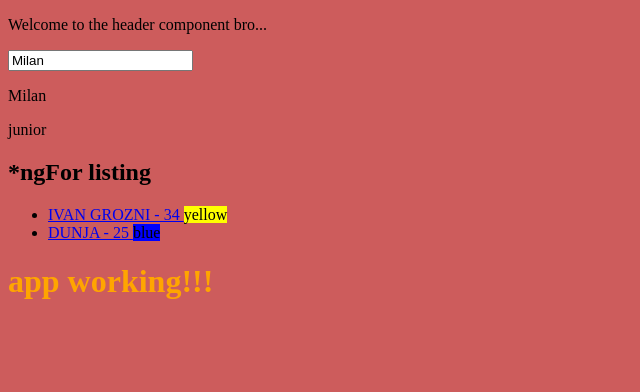
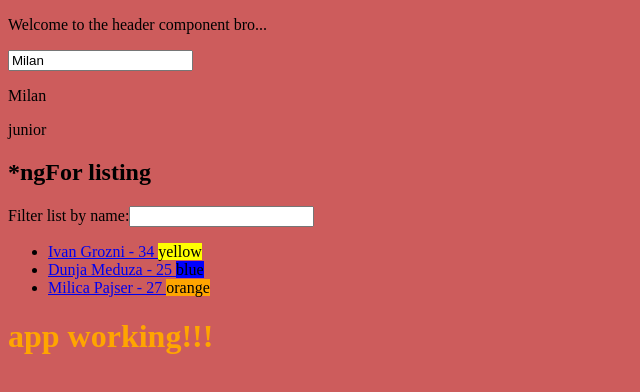
Before and after one commit to milanzivanov/portfolio-dev, an Angular app: page / in a window 1280 px wide. Shown: the top 392 px of the page, without its empty margins (0-640 px from the left). Built offline with nearby package versions, Linux system fonts and the light colour scheme.

Commit message:
custom filter pipe

```diff
--- a/src/app/app.module.ts
+++ b/src/app/app.module.ts
@@ -5,11 +5,13 @@ import { HttpModule } from '@angular/http';
 
 import { AppComponent } from './app.component';
 import { HeaderComponent } from './header/header.component';
+import { FilterPipe } from './filter.pipe';
 
 @NgModule({
   declarations: [
     AppComponent,
-    HeaderComponent
+    HeaderComponent,
+    FilterPipe
   ],
   imports: [
     BrowserModule,
--- /dev/null
+++ b/src/app/filter.pipe.ts
@@ -0,0 +1,17 @@
+import { Pipe, PipeTransform } from '@angular/core';
+
+@Pipe({
+  name: 'filter'
+})
+export class FilterPipe implements PipeTransform {
+
+  transform(listing: any, term: any): any {
+    // check if search is undifined === void 0
+    if (term === undefined) return listing;
+    // return updated ninjas array
+    return listing.filter(function(d){
+      return d.name.toLowerCase().includes(term.toLowerCase());
+    })
+  }
+
+}
--- a/src/app/header/header.component.html
+++ b/src/app/header/header.component.html
@@ -9,10 +9,16 @@
 
 
 <h2>*ngFor listing</h2>
+
+<form>
+  <label>Filter list by name:</label>
+   <!-- <input type="text" [(ngModel)]="term" [ngModelOptions]="{standalone: true}" /> -->
+   <input type="text" [(ngModel)]="term" name="name">
+</form>
 <ul>
-  <li *ngFor='let list of listing'>
+  <li *ngFor='let list of listing | filter:term'>
     <a href="#">
-      {{list.name | uppercase}} - {{list.age}}
+      {{list.name}} - {{list.age}}
     </a>
     <span [ngStyle]='{background: list.belt}'>{{list.belt}}</span>
   </li>
--- a/src/app/header/header.component.ts
+++ b/src/app/header/header.component.ts
@@ -1,4 +1,5 @@
 import { Component, OnInit } from '@angular/core';
+import  { FilterPipe } from '../filter.pipe';
 
 @Component({
   selector: 'app-header',
@@ -23,10 +24,16 @@ export class HeaderComponent implements OnInit {
       belt: 'yellow'
     },
     {
-      name: 'Dunja',
+      name: 'Dunja Meduza',
       age: 25,
       belt: 'blue'
+    },
+    {
+      name: 'Milica Pajser',
+      age: 27,
+      belt: 'orange'
     }
+
   ]
 
   constructor() { }
```
Also changed, not shown: 1 other file (tests, documents, lock files or other folders).
